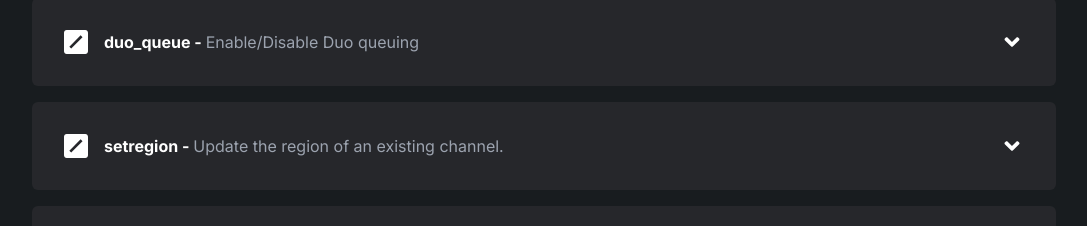
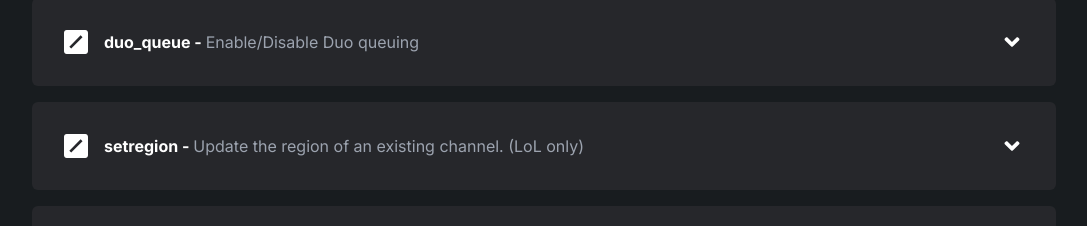
Before and after one commit to ItzDerock/InHouseQueue-site, a Next.js app: page /commands in a window 1280 px wide. Shown: the part 1380-1606 px from the top of the page, without its empty margins (96-1183 px from the left). Built offline with nearby package versions, Linux system fonts and the light colour scheme.

Commit message:
update docs for v2 release

```diff
--- a/src/data/commands.ts
+++ b/src/data/commands.ts
@@ -128,7 +128,7 @@ const commands = [
   {
     "name": "setregion",
     "type": "Admin",
-    "description": "Update the region of an existing channel.",
+    "description": "Update the region of an existing channel. (LoL only)",
     "usage": [
       "/setregion [#channelname] [region]"
     ],
```
